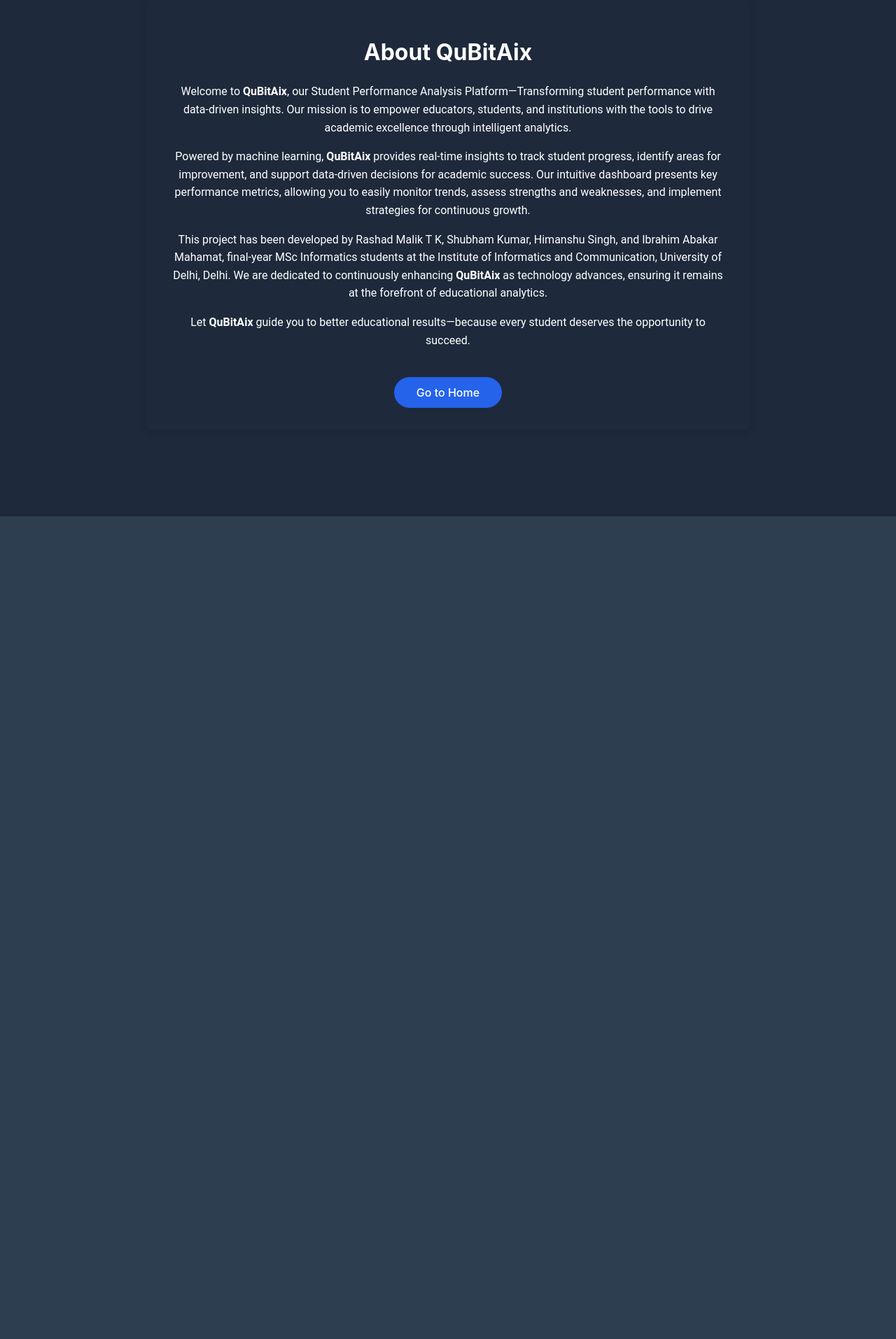
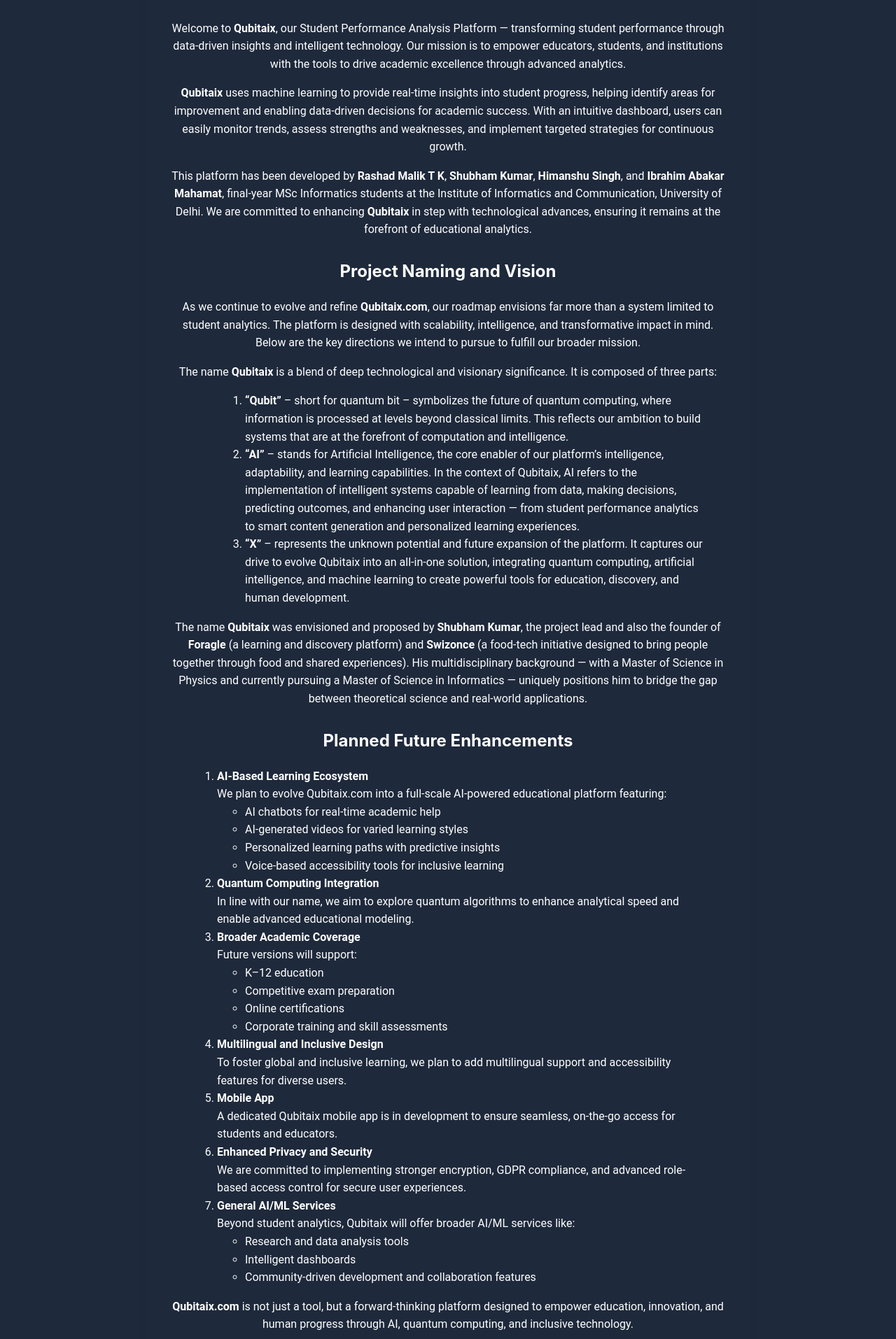
Before and after one commit to Rashad-Malik-T-K/SPA_react, a React (Create React App) app: page /about in a window 1280 px wide. Shown: the part 126-2040 px from the top of the page at 70% size. Before the commit the page ends 864 px from the top, so only its background shows below. Built offline with nearby package versions, Linux system fonts and the light colour scheme.

Commit message:
about info

```diff
--- a/src/pages/About.js
+++ b/src/pages/About.js
@@ -4,18 +4,91 @@
   return (
     <div style={styles.container}>
       <div style={styles.card}>
-        <h2 style={styles.title}>About QuBitAix</h2>
+        <h2 style={styles.title}>About Qubitaix</h2>
         <p style={styles.text}>
-          Welcome to <strong>QuBitAix</strong>, our Student Performance Analysis Platform—Transforming student performance with data-driven insights. Our mission is to empower educators, students, and institutions with the tools to drive academic excellence through intelligent analytics.
+          Welcome to <strong>Qubitaix</strong>, our Student Performance Analysis Platform — transforming student performance through data-driven insights and intelligent technology. Our mission is to empower educators, students, and institutions with the tools to drive academic excellence through advanced analytics.
         </p>
         <p style={styles.text}>
-          Powered by machine learning, <strong>QuBitAix</strong> provides real-time insights to track student progress, identify areas for improvement, and support data-driven decisions for academic success. Our intuitive dashboard presents key performance metrics, allowing you to easily monitor trends, assess strengths and weaknesses, and implement strategies for continuous growth.
+          <strong>Qubitaix</strong> uses machine learning to provide real-time insights into student progress, helping identify areas for improvement and enabling data-driven decisions for academic success. With an intuitive dashboard, users can easily monitor trends, assess strengths and weaknesses, and implement targeted strategies for continuous growth.
         </p>
         <p style={styles.text}>
-          This project has been developed by Rashad Malik T K, Shubham Kumar, Himanshu Singh, and Ibrahim Abakar Mahamat, final-year MSc Informatics students at the Institute of Informatics and Communication, University of Delhi, Delhi. We are dedicated to continuously enhancing <strong>QuBitAix</strong> as technology advances, ensuring it remains at the forefront of educational analytics.
+          This platform has been developed by <b>Rashad Malik T K</b>, <b>Shubham Kumar</b>, <b>Himanshu Singh</b>, and <b>Ibrahim Abakar Mahamat</b>, final-year MSc Informatics students at the Institute of Informatics and Communication, University of Delhi. We are committed to enhancing <strong>Qubitaix</strong> in step with technological advances, ensuring it remains at the forefront of educational analytics.
+        </p>
+        <h3 style={{ ...styles.title, fontSize: '1.5rem', marginTop: '2rem' }}>Project Naming and Vision</h3>
+        <p style={styles.text}>
+          As we continue to evolve and refine <strong>Qubitaix.com</strong>, our roadmap envisions far more than a system limited to student analytics. The platform is designed with scalability, intelligence, and transformative impact in mind. Below are the key directions we intend to pursue to fulfill our broader mission.
         </p>
         <p style={styles.text}>
-          Let <strong>QuBitAix</strong> guide you to better educational results—because every student deserves the opportunity to succeed.
+          The name <strong>Qubitaix</strong> is a blend of deep technological and visionary significance. It is composed of three parts:
+        </p>
+        <ul style={{ ...styles.text, textAlign: 'left', margin: '0 auto 1rem auto', maxWidth: 700 }}>
+        <ol style={{ ...styles.text, textAlign: 'left', margin: '0 auto 1rem auto', maxWidth: 700 }}>
+          <li>
+            <strong>“Qubit”</strong> – short for quantum bit – symbolizes the future of quantum computing, where information is processed at levels beyond classical limits. This reflects our ambition to build systems that are at the forefront of computation and intelligence.
+          </li>
+          <li>
+            <strong>“AI”</strong> – stands for Artificial Intelligence, the core enabler of our platform’s intelligence, adaptability, and learning capabilities. In the context of Qubitaix, AI refers to the implementation of intelligent systems capable of learning from data, making decisions, predicting outcomes, and enhancing user interaction — from student performance analytics to smart content generation and personalized learning experiences.
+          </li>
+          <li>
+            <strong>“X”</strong> – represents the unknown potential and future expansion of the platform. It captures our drive to evolve Qubitaix into an all-in-one solution, integrating quantum computing, artificial intelligence, and machine learning to create powerful tools for education, discovery, and human development.
+          </li>
+        </ol>
+        </ul>
+        <p style={styles.text}>
+          The name <strong>Qubitaix</strong> was envisioned and proposed by <b>Shubham Kumar</b>, the project lead and also the founder of <b>Foragle</b> (a learning and discovery platform) and <b>Swizonce</b> (a food-tech initiative designed to bring people together through food and shared experiences). His multidisciplinary background — with a Master of Science in Physics and currently pursuing a Master of Science in Informatics — uniquely positions him to bridge the gap between theoretical science and real-world applications.
+        </p>
+
+
+        <h3 style={{ ...styles.title, fontSize: '1.5rem', marginTop: '2rem' }}>Planned Future Enhancements</h3>
+        <ol style={{ ...styles.text, textAlign: 'left', margin: '0 auto 1rem auto', maxWidth: 700 }}>
+          <li>
+            <strong>AI-Based Learning Ecosystem</strong><br />
+            We plan to evolve Qubitaix.com into a full-scale AI-powered educational platform featuring:
+            <ul>
+              <li>AI chatbots for real-time academic help</li>
+              <li>AI-generated videos for varied learning styles</li>
+              <li>Personalized learning paths with predictive insights</li>
+              <li>Voice-based accessibility tools for inclusive learning</li>
+            </ul>
+          </li>
+          <li>
+            <strong>Quantum Computing Integration</strong><br />
+            In line with our name, we aim to explore quantum algorithms to enhance analytical speed and enable advanced educational modeling.
+          </li>
+          <li>
+            <strong>Broader Academic Coverage</strong><br />
+            Future versions will support:
+            <ul>
+              <li>K–12 education</li>
+              <li>Competitive exam preparation</li>
+              <li>Online certifications</li>
+              <li>Corporate training and skill assessments</li>
+            </ul>
+          </li>
+          <li>
+            <strong>Multilingual and Inclusive Design</strong><br />
+            To foster global and inclusive learning, we plan to add multilingual support and accessibility features for diverse users.
+          </li>
+          <li>
+            <strong>Mobile App</strong><br />
+            A dedicated Qubitaix mobile app is in development to ensure seamless, on-the-go access for students and educators.
+          </li>
+          <li>
+            <strong>Enhanced Privacy and Security</strong><br />
+            We are committed to implementing stronger encryption, GDPR compliance, and advanced role-based access control for secure user experiences.
+          </li>
+          <li>
+            <strong>General AI/ML Services</strong><br />
+            Beyond student analytics, Qubitaix will offer broader AI/ML services like:
+            <ul>
+              <li>Research and data analysis tools</li>
+              <li>Intelligent dashboards</li>
+              <li>Community-driven development and collaboration features</li>
+            </ul>
+          </li>
+        </ol>
+        <p style={styles.text}>
+          <strong>Qubitaix.com</strong> is not just a tool, but a forward-thinking platform designed to empower education, innovation, and human progress through AI, quantum computing, and inclusive technology.
         </p>
         <a href="/Home" style={styles.button}>Go to Home</a>
       </div>
```
